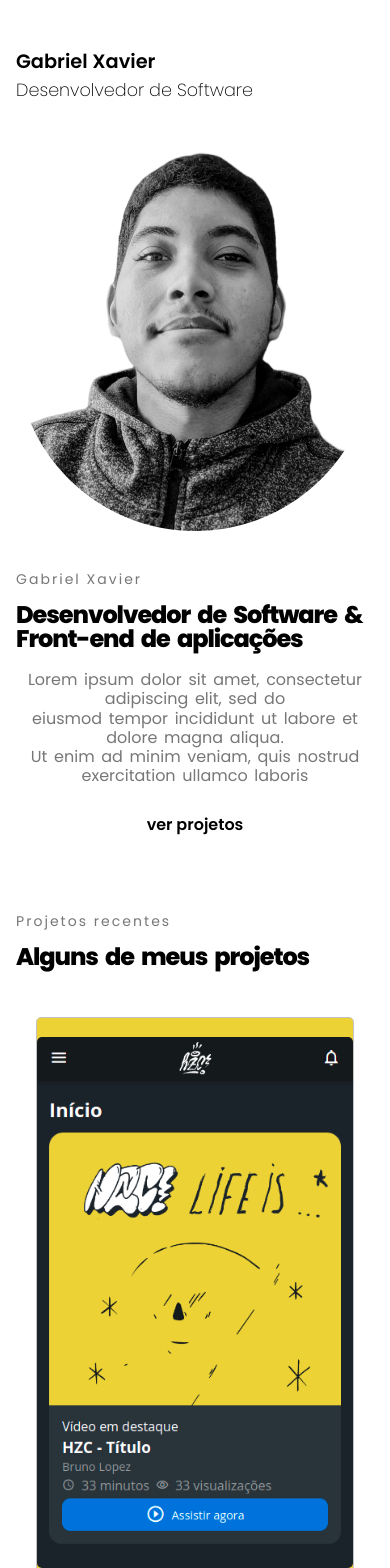
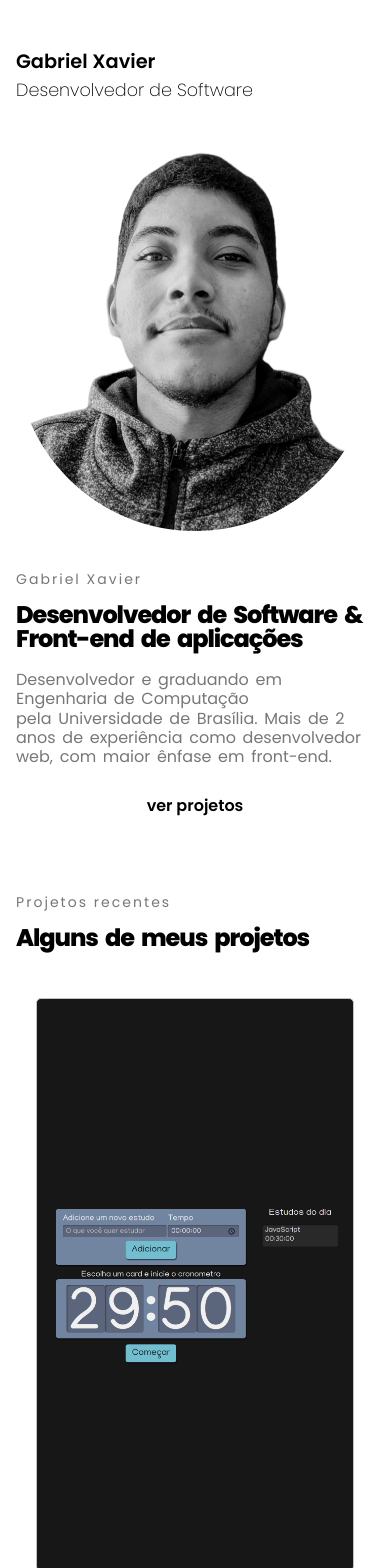
Before and after one commit to manigoldTLC/portfolio, a React (Create React App) app: page / in a window 390 px wide. Shown: the top 1568 px of the page. Built offline with nearby package versions, Linux system fonts and the light colour scheme; grey boxes are pictures that could not be loaded.

Commit message:
sobre mim adicionado

```diff
--- a/src/components/Carousel/Carousel.module.scss
+++ b/src/components/Carousel/Carousel.module.scss
@@ -5,5 +5,8 @@
 @media screen and (max-width: 480px) {
     .Carousel {
         margin-top: 3rem;
+        button {
+            display: none;
+        }
     }
 }
--- a/src/components/Carousel/index.js
+++ b/src/components/Carousel/index.js
@@ -31,8 +31,28 @@ const CarouselComponent = () => {
             "id": 1,
 			style: {
 				backgroundColor: "#8B0016"
-			}
+			},
+			"link": "https://www.linkedin.com/posts/gabriel-xavier-cardoso-04080217b_react-reactnative-github-activity-6869299704648339456-vdUR?utm_source=linkedin_share&utm_medium=member_desktop_web"
         },
+
+		{
+			"titulo": "Contagem de estudos",
+            "descricao": "Lorem ipsum dolor sit amet, consectetur adipiscing elit, sed do eiusmod tempor incididunt ut labore et dolore magna aliqua. Ut enim ad minim veniam, quis nostrud exercitation ullamco laboris nisi ut aliquip ex ea commodo consequat. Duis aute irure dolor in reprehenderit in voluptate velit esse cillum dolore eu fugiat nulla pariatur. Excepteur sint occaecat cupidatat non proident, sunt in culpa qui officia deserunt mollit anim id est laborum.",
+            "imagem": img8,
+            "id": 8,
+			style: {
+				backgroundColor: "#171717"
+			},
+			"link": "https://alura-studies-gold.vercel.app/"
+        },
+
+		{
+			"titulo": "Galeria de Artes",
+			"descricao": "Lorem ipsum dolor sit amet, consectetur adipiscing elit, sed do eiusmod tempor incididunt ut labore et dolore magna aliqua. Ut enim ad minim veniam, quis nostrud exercitation ullamco laboris nisi ut aliquip ex ea commodo consequat. Duis aute irure dolor in reprehenderit in voluptate velit esse cillum dolore eu fugiat nulla pariatur. Excepteur sint occaecat cupidatat non proident, sunt in culpa qui officia deserunt mollit anim id est laborum.",
+			"imagem": img2,
+			"id": 2,
+
+		},
 
 		{
 			"titulo": "Eventos",
@@ -43,6 +63,14 @@ const CarouselComponent = () => {
 				backgroundColor: "#ECD235"
 			}
 		},
+
+        {
+            "titulo": "Simple and Modern Design System",
+            "descricao": "Lorem ipsum dolor sit amet, consectetur adipiscing elit, sed do eiusmod tempor incididunt ut labore et dolore magna aliqua. Ut enim ad minim veniam, quis nostrud exercitation ullamco laboris nisi ut aliquip ex ea commodo consequat. Duis aute irure dolor in reprehenderit in voluptate velit esse cillum dolore eu fugiat nulla pariatur. Excepteur sint occaecat cupidatat non proident, sunt in culpa qui officia deserunt mollit anim id est laborum.",
+            "imagem": img3,
+            "id": 3,
+
+        },
 
 		{
 			"titulo": "Dualsense 5",
@@ -55,14 +83,6 @@ const CarouselComponent = () => {
 		},
 
 		{
-			"titulo": "Galeria de Artes",
-			"descricao": "Lorem ipsum dolor sit amet, consectetur adipiscing elit, sed do eiusmod tempor incididunt ut labore et dolore magna aliqua. Ut enim ad minim veniam, quis nostrud exercitation ullamco laboris nisi ut aliquip ex ea commodo consequat. Duis aute irure dolor in reprehenderit in voluptate velit esse cillum dolore eu fugiat nulla pariatur. Excepteur sint occaecat cupidatat non proident, sunt in culpa qui officia deserunt mollit anim id est laborum.",
-			"imagem": img2,
-			"id": 2,
-
-		},
-
-		{
 			"titulo": "MusicDot",
 			"descricao": "Lorem ipsum dolor sit amet, consectetur adipiscing elit, sed do eiusmod tempor incididunt ut labore et dolore magna aliqua. Ut enim ad minim veniam, quis nostrud exercitation ullamco laboris nisi ut aliquip ex ea commodo consequat. Duis aute irure dolor in reprehenderit in voluptate velit esse cillum dolore eu fugiat nulla pariatur. Excepteur sint occaecat cupidatat non proident, sunt in culpa qui officia deserunt mollit anim id est laborum.",
 			"imagem": img6,
@@ -72,32 +92,13 @@ const CarouselComponent = () => {
 			}
 		},
 
-        {
-            "titulo": "Simple and Modern Design System",
-            "descricao": "Lorem ipsum dolor sit amet, consectetur adipiscing elit, sed do eiusmod tempor incididunt ut labore et dolore magna aliqua. Ut enim ad minim veniam, quis nostrud exercitation ullamco laboris nisi ut aliquip ex ea commodo consequat. Duis aute irure dolor in reprehenderit in voluptate velit esse cillum dolore eu fugiat nulla pariatur. Excepteur sint occaecat cupidatat non proident, sunt in culpa qui officia deserunt mollit anim id est laborum.",
-            "imagem": img3,
-            "id": 3,
-
-        },
-
 		{
-            "titulo": "Linguagens de programação",
-            "descricao": "Lorem ipsum dolor sit amet, consectetur adipiscing elit, sed do eiusmod tempor incididunt ut labore et dolore magna aliqua. Ut enim ad minim veniam, quis nostrud exercitation ullamco laboris nisi ut aliquip ex ea commodo consequat. Duis aute irure dolor in reprehenderit in voluptate velit esse cillum dolore eu fugiat nulla pariatur. Excepteur sint occaecat cupidatat non proident, sunt in culpa qui officia deserunt mollit anim id est laborum.",
-            "imagem": img7,
-            "id": 7,
+			"titulo": "Linguagens de programação",
+			"descricao": "Lorem ipsum dolor sit amet, consectetur adipiscing elit, sed do eiusmod tempor incididunt ut labore et dolore magna aliqua. Ut enim ad minim veniam, quis nostrud exercitation ullamco laboris nisi ut aliquip ex ea commodo consequat. Duis aute irure dolor in reprehenderit in voluptate velit esse cillum dolore eu fugiat nulla pariatur. Excepteur sint occaecat cupidatat non proident, sunt in culpa qui officia deserunt mollit anim id est laborum.",
+			"imagem": img7,
+			"id": 7,
 			"link": "https://pokedex-gray-beta.vercel.app/"
-        },
-
-		{
-            "titulo": "Contagem de estudos",
-            "descricao": "Lorem ipsum dolor sit amet, consectetur adipiscing elit, sed do eiusmod tempor incididunt ut labore et dolore magna aliqua. Ut enim ad minim veniam, quis nostrud exercitation ullamco laboris nisi ut aliquip ex ea commodo consequat. Duis aute irure dolor in reprehenderit in voluptate velit esse cillum dolore eu fugiat nulla pariatur. Excepteur sint occaecat cupidatat non proident, sunt in culpa qui officia deserunt mollit anim id est laborum.",
-            "imagem": img8,
-            "id": 8,
-			style: {
-				backgroundColor: "#171717"
-			},
-			"link": "https://alura-studies-gold.vercel.app/"
-        }
+		},
     ]
 
 	return (
--- a/src/components/Footer/index.tsx
+++ b/src/components/Footer/index.tsx
@@ -12,7 +12,7 @@ const Footer = () => {
 
                 <li className={styles.footer__item}>
                     <span className={styles.footer__title}>Redes sociais</span>
-                    <a href='#' className={`${styles.footer__text} ${styles['footer__text--link']}`}>Linkedin</a>
+                    <a href='https://www.linkedin.com/in/gabriel-xavier-cardoso-04080217b/' className={`${styles.footer__text} ${styles['footer__text--link']}`}>Linkedin</a>
                     <a href='https://github.com/manigoldTLC' className={`${styles.footer__text} ${styles['footer__text--link']}`}>Github</a>
                 </li>
             </ul>
--- a/src/pages/Home/Home.module.scss
+++ b/src/pages/Home/Home.module.scss
@@ -99,7 +99,6 @@
                 margin-top: 1.2rem;
                 font-size: 1em;
                 max-width: 100%;
-                text-align: center;
             }
         }
 
--- a/src/pages/Home/index.tsx
+++ b/src/pages/Home/index.tsx
@@ -6,7 +6,7 @@ import Title from '../../components/Title';
 import CarouselComponent from '../../components/Carousel';
 import TypicalComponent from '../../components/TypicalComponent';
 import {BsFillArrowUpCircleFill} from 'react-icons/bs';
-import {FaReact, FaJsSquare, FaBootstrap, FaHtml5, FaCss3Alt, FaPython, FaSass} from 'react-icons/fa';
+import {FaReact, FaJsSquare, FaBootstrap, FaHtml5, FaCss3Alt, FaPython, FaSass, FaAngular} from 'react-icons/fa';
 import {SiTypescript, SiPostgresql, SiCplusplus, SiCodio, SiJquery} from 'react-icons/si'
 import CardLinguagens from '../../components/CardLinguagens';
 
@@ -19,9 +19,8 @@ const Home = () => {
                     <MinTitle>Gabriel Xavier</MinTitle>
                     <Title><TypicalComponent texto="Desenvolvedor de Software & Front-end de aplicações" /></Title>
                     <p className={styles['gabriel__paragraph']}>
-                        Lorem ipsum dolor sit amet, consectetur adipiscing elit, sed do<br></br>
-                        eiusmod tempor incididunt ut labore et dolore magna aliqua.<br></br>
-                        Ut enim ad minim veniam, quis nostrud exercitation ullamco laboris
+                        Desenvolvedor e graduando em Engenharia de Computação<br></br> pela Universidade de Brasília.
+                        Mais de 2 anos de experiência como desenvolvedor web, com maior ênfase em front-end.<br></br>
                     </p>
 
                     <ul className={styles.gabriel__list}>
@@ -52,6 +51,7 @@ const Home = () => {
                     <CardLinguagens children="BootStrap 5" childrenIcon={<FaBootstrap color='white' size={40} />} />
                     <CardLinguagens children="Jquery" childrenIcon={<SiJquery color='white' size={35} />} />
                     <CardLinguagens children="React Native" childrenIcon={<FaReact color='white' size={40} />} />
+                    <CardLinguagens children="Angular" childrenIcon={<FaAngular color='white' size={40} />} />
                     <CardLinguagens children="HTML 5" childrenIcon={<FaHtml5 color='white' size={40} />} />
                     <CardLinguagens children="CSS 3" childrenIcon={<FaCss3Alt color='white' size={40} />} />
                     <CardLinguagens children="SASS" childrenIcon={<FaSass color='white' size={40} />} />
```
